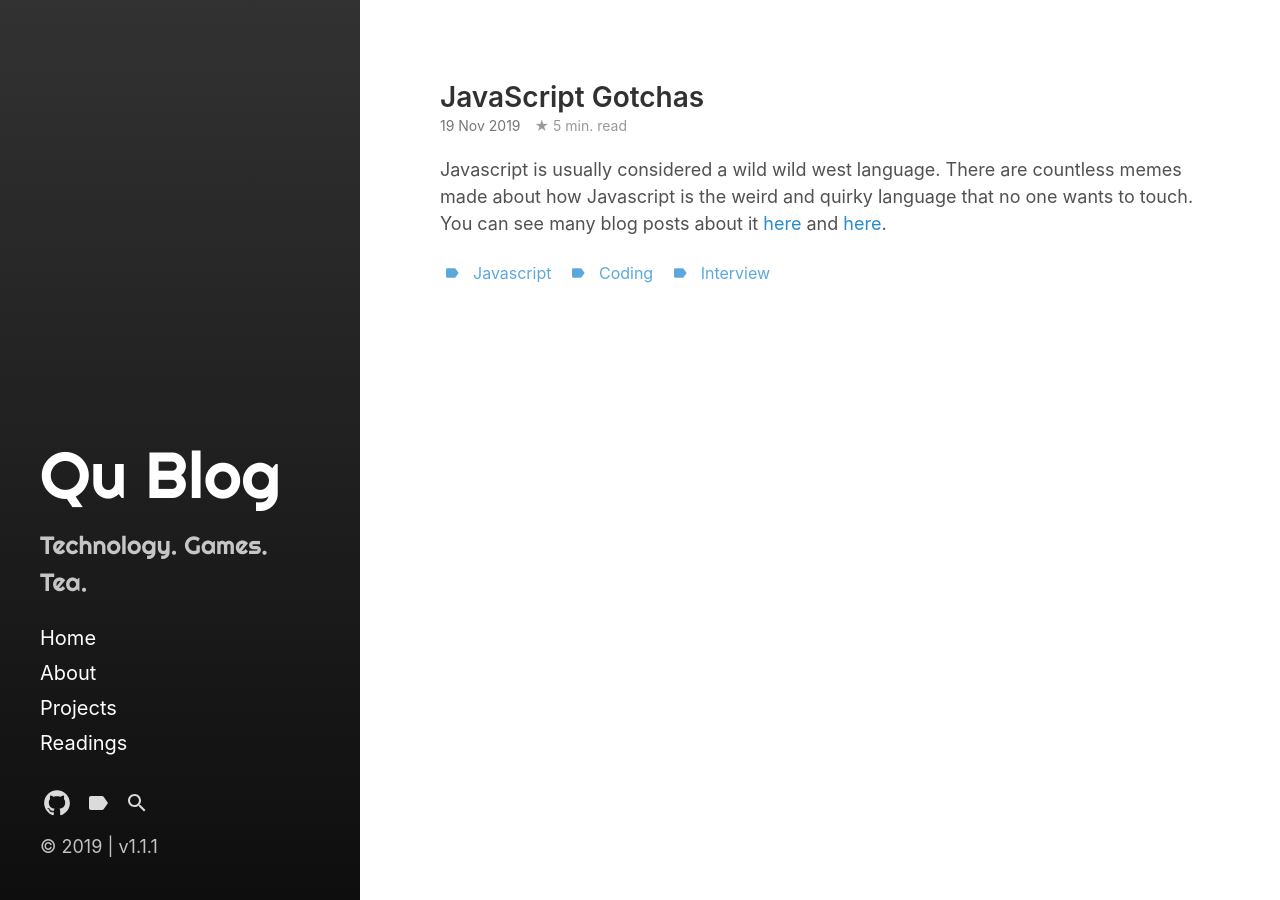
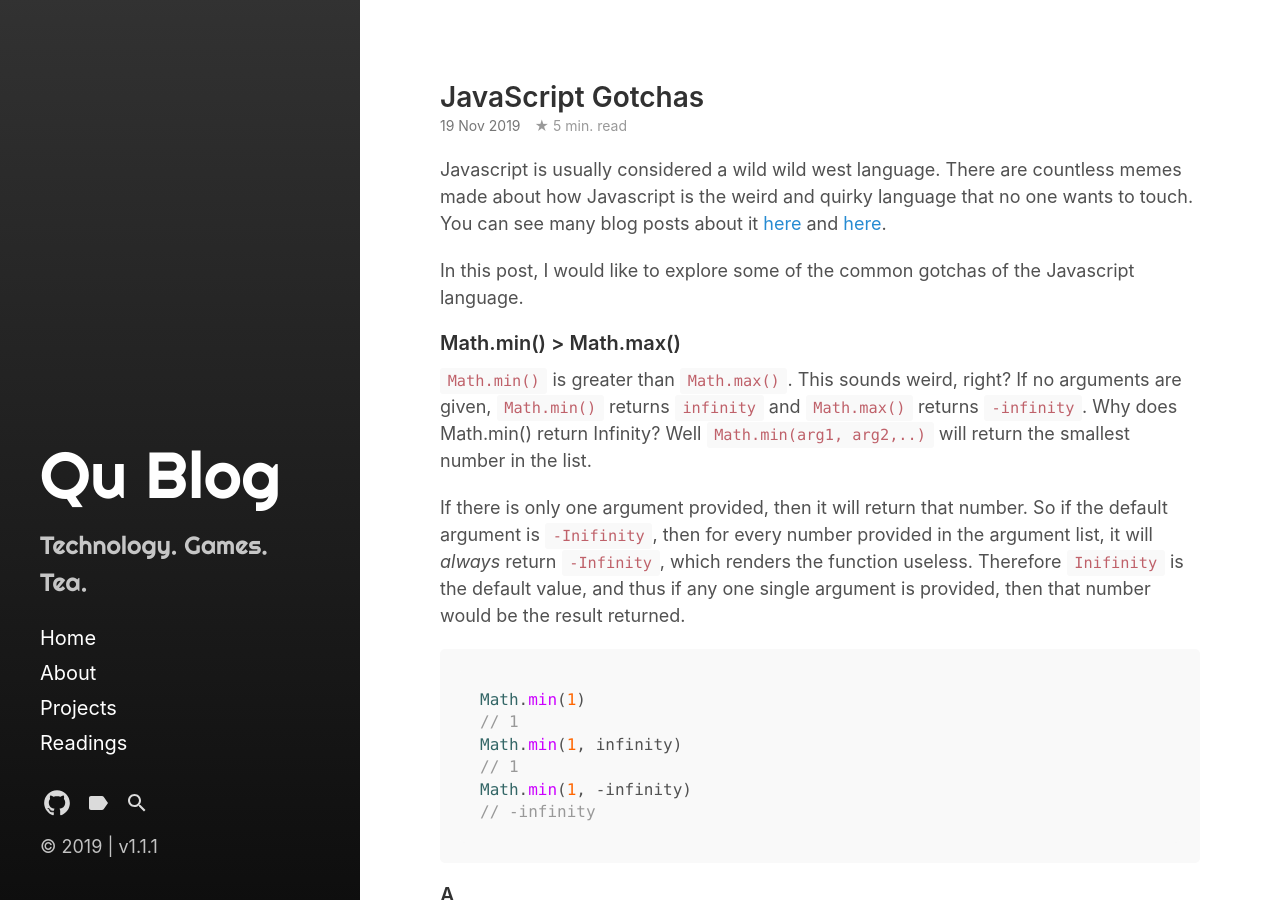
Before and after one commit to yiqu/yiqu.github.io, a Jekyll site: the page built from _posts/2019-11-19-js-stuff.md, in a window 1280 px wide. Built offline with Jekyll 4.4.1, drawn with Linux system fonts in a browser that asks for light colours; some web fonts are replaced.

Commit message:
Update 2019-11-19-js-stuff.md

````diff
--- a/_posts/2019-11-19-js-stuff.md
+++ b/_posts/2019-11-19-js-stuff.md
@@ -10,4 +10,24 @@ tags:
 
 Javascript is usually considered a wild wild west language. There are countless memes made about how Javascript is the weird and quirky
 language that no one wants to touch. You can see many blog posts about it [here](https://blog.mgechev.com/2013/02/22/javascript-the-weird-parts/) and [here](https://charlieharvey.org.uk/page/javascript_the_weird_parts).
+
+In this post, I would like to explore some of the common gotchas of the Javascript language.
 <!--more-->
+
+#### Math.min() > Math.max()
+
+<code>Math.min()</code> is greater than <code>Math.max()</code>. This sounds weird, right? If no arguments are given, <code>Math.min()</code> returns <code>infinity</code> and <code>Math.max()</code> returns <code>-infinity</code>. Why does Math.min() return Infinity?
+Well <code>Math.min(arg1, arg2,..)</code> will return the smallest number in the list.
+
+If there is only one argument provided, then it will return that number. So if the default argument is <code>-Inifinity</code>, then for every number provided in the argument list, it will *always* return <code>-Infinity</code>, which renders the function useless. Therefore <code>Inifinity</code> is the default value, and thus if any one single argument is provided, then that number would be the result returned.
+
+```javascript
+Math.min(1)
+// 1
+Math.min(1, infinity)
+// 1
+Math.min(1, -infinity)
+// -infinity
+```
+
+#### A
````
